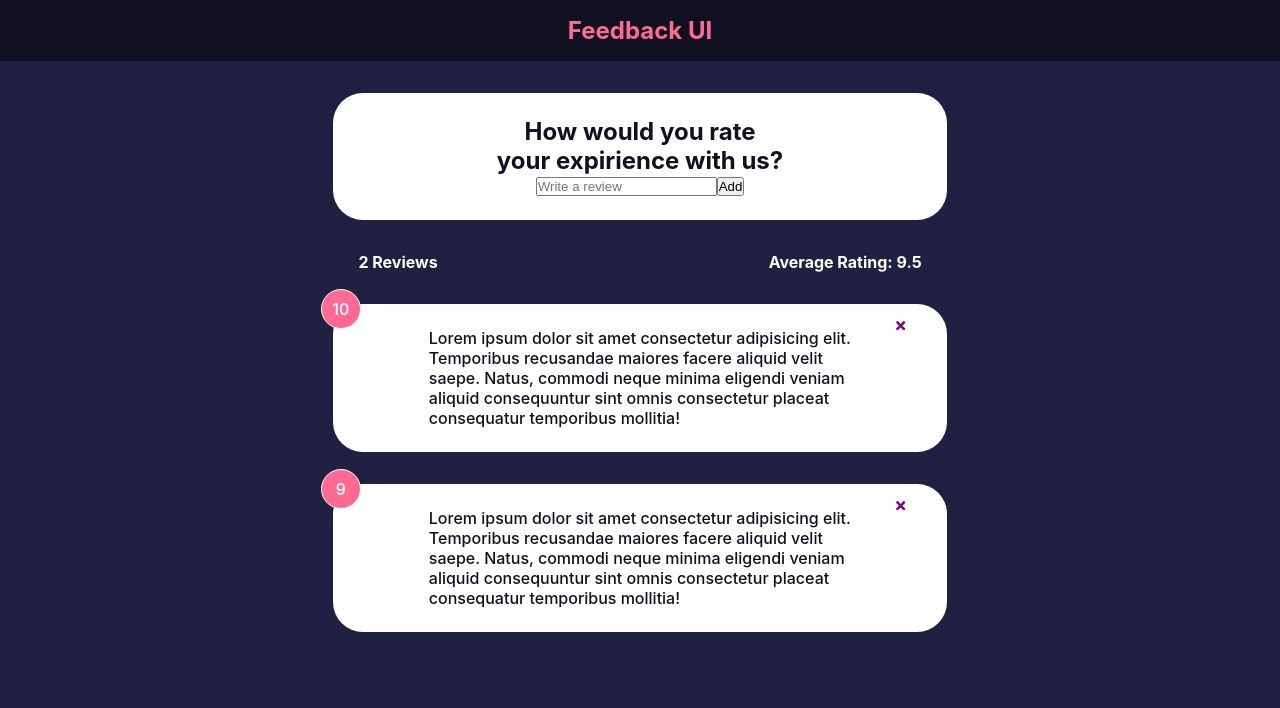
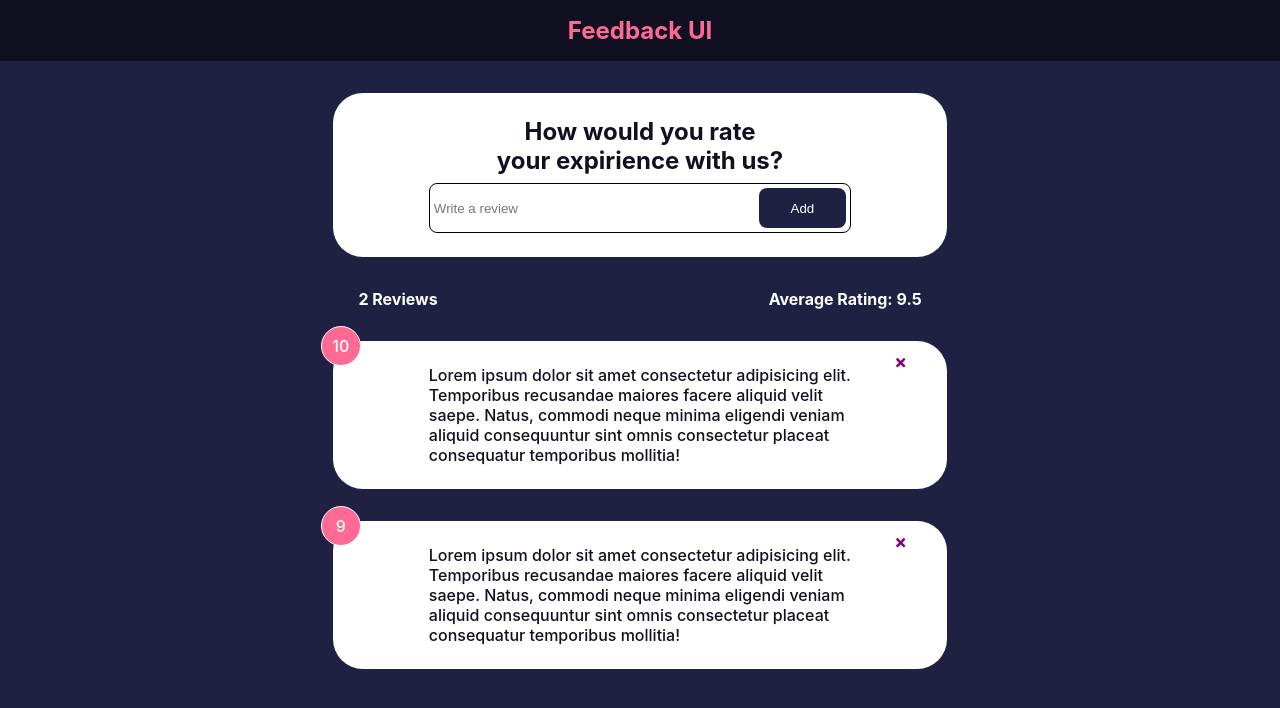
Before and after one commit to Ayaz-Rzayev/feedback-app, a React (Create React App) app: page / in a window 1280 px wide. Shown: the top 708 px of the page. Built offline with nearby package versions, Linux system fonts and the light colour scheme.

Commit message:
Button component and Button styles added

```diff
--- a/src/components/FeedbackForm.js
+++ b/src/components/FeedbackForm.js
@@ -18,14 +18,14 @@ const FeedbackForm = () => {
           How would you rate <br />
           your expirience with us?
         </h2>
-        <div>
+        <div className={styles['input-group']}>
           <input
             onChange={inputChangeHandler}
             type="text"
             placeholder="Write a review"
             value={review}
           />
-          <button type="submit">Add</button>
+          <Button type="submit" >Add</Button>
         </div>
       </form>
     </Card>
--- a/src/components/FeedbackForm.module.css
+++ b/src/components/FeedbackForm.module.css
@@ -1,3 +1,19 @@
 .add-review-form{
   text-align: center;
 }
+
+.input-group{
+  margin-top: 8px;
+  border: 1px solid black;
+  border-radius: 8px;
+  display: flex;
+  align-items: center;
+  justify-content: center;
+  padding: 4px;
+}
+
+.input-group input{
+  width: 90%;
+  margin: 0;
+  border: none;
+}
--- a/src/components/UI/Button.js
+++ b/src/components/UI/Button.js
@@ -1,11 +1,25 @@
-import React from "react"
+import React from "react";
+import styles from './Button.module.css'
 
 const Button = (props) => {
+  let btnVersion;
+  switch(props.version){
+    case 'btn-secondary':
+      btnVersion = styles['btn-secondary']
+      break
+    default:
+      btnVersion = styles['btn-primary']
+  }
+
   return (
-    <button>
+    <button
+      type={props.type}
+      className={[styles.btn, btnVersion].join(' ')}
+      disabled={props.isDisabled}
+    >
       {props.children}
     </button>
-  )
-}
+  );
+};
 
-export default Button
+export default Button;
--- /dev/null
+++ b/src/components/UI/Button.module.css
@@ -0,0 +1,21 @@
+.btn{
+  border: none;
+  border-radius: 8px;
+  width: 100px;
+  height: 40px;
+  cursor: pointer;
+  color: #fff;
+
+}
+
+.btn-primary{
+  background-color: #202142;
+}
+
+.btn-secondary{
+  background-color: #ff6a95;
+}
+
+.btn:hover{
+  transform: scale(1.05);
+}
```
